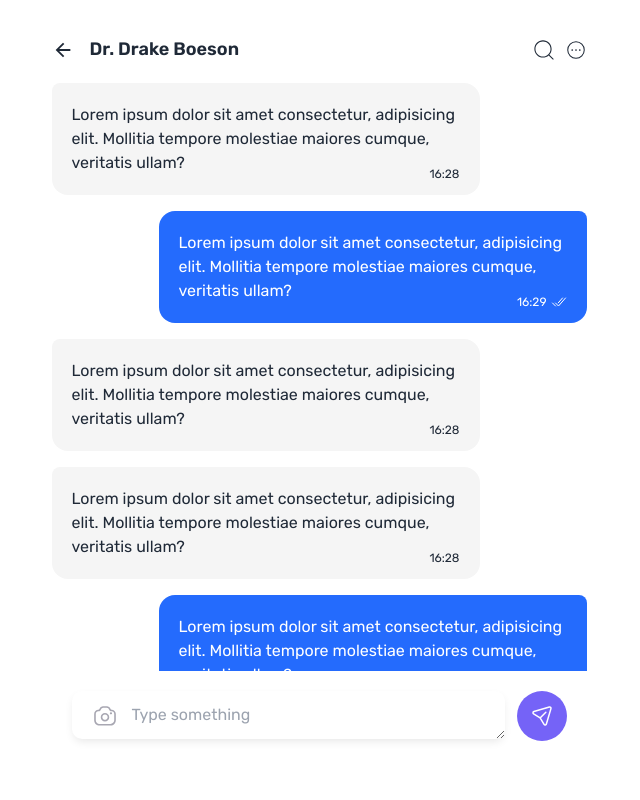
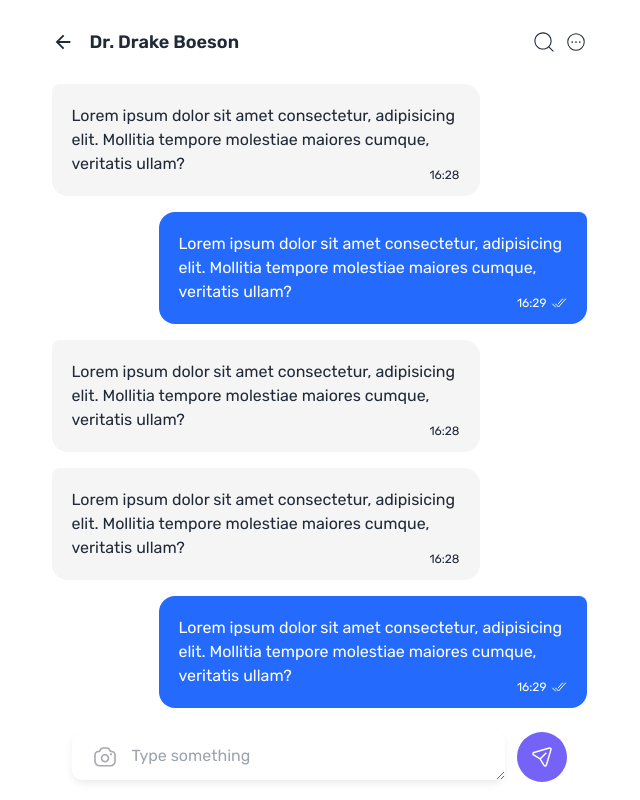
Before and after one commit to Anirat04/stepper-app, a React (Vite) app: page /chat in a window 1280 px wide. Shown: the whole page, without its empty margins (321-961 px from the left). Built offline with nearby package versions, Linux system fonts and the light colour scheme.

Commit message:
Checking for updates

```diff
--- a/src/components/ChatCompo/ChatCompo.jsx
+++ b/src/components/ChatCompo/ChatCompo.jsx
@@ -20,8 +20,8 @@ const ChatCompo = () => {
   }, [value]);
 
   return (
-    <div className="max-h-svh pt-9 px-5 font-rubik relative">
-      <div className="flex items-center justify-between">
+    <div className="max-h-svh px-5 font-rubik relative overflow-auto">
+      <div className="flex items-center justify-between h-[8svh] pt-5">
         <div className="flex items-center gap-4">
           <div>
             <IoMdArrowBack className="text-[22px]" />
@@ -37,7 +37,7 @@ const ChatCompo = () => {
       </div>
 
       {/* Chat divs */}
-      <div className="flex flex-col gap-4 pt-5 max-h-[76vh] overflow-y-auto">
+      <div className="flex flex-col gap-4 pt-5 overflow-y-auto max-h-[81svh]">
         <div className="bg-[#f5f5f5] p-5 rounded-b-2xl rounded-tr-2xl rounded-tl-lg max-w-[80%] relative">
           <p>
             Lorem ipsum dolor sit amet consectetur, adipisicing elit. Mollitia
@@ -117,7 +117,7 @@ const ChatCompo = () => {
       </div>
 
       {/* message send box */}
-      <div className="relative w-full px-5 right-0 pt-5 pb-3">
+      <div className="relative w-full px-5 right-0 pt-5 min-h-[11vh]">
         <div>
           <form
           // onSubmit={handleSubmit(onSubmit)}
```
